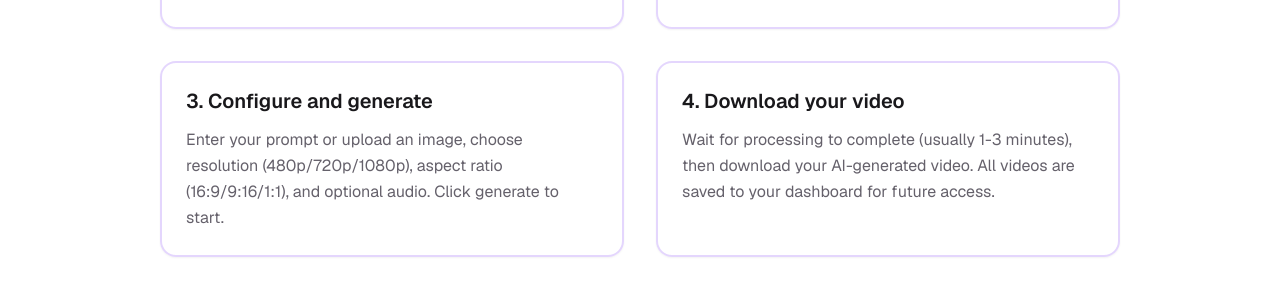
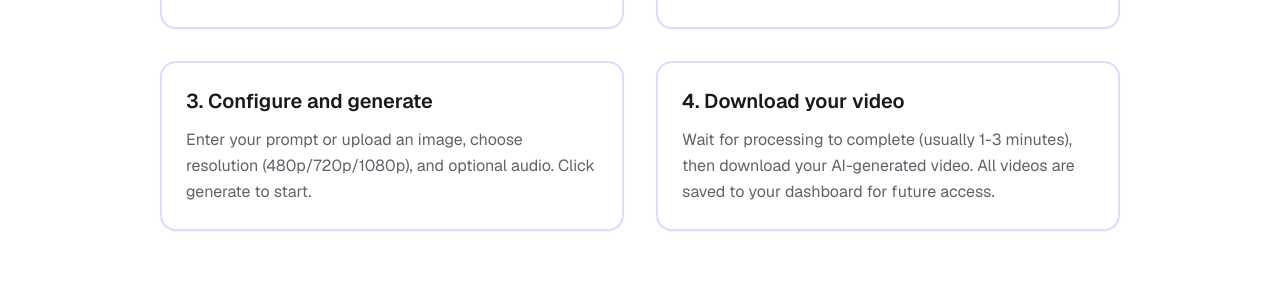
Before and after one commit to META4722/wan-animate-ai-generator, a Next.js app: page / in a window 1280 px wide. Shown: the part 1946-2227 px from the top of the page. Built offline with nearby package versions, Linux system fonts and the light colour scheme; no server answers.

Commit message:
🔧 Remove aspect ratio mention from How to Use section
- Simplified step 3 description by removing aspect ratio options
- Keeps focus on core features: resolution and audio options

```diff
--- a/components/home/how-to-use.tsx
+++ b/components/home/how-to-use.tsx
@@ -13,7 +13,7 @@ export default function HowToUse() {
     {
       number: 3,
       title: "Configure and generate",
-      description: "Enter your prompt or upload an image, choose resolution (480p/720p/1080p), aspect ratio (16:9/9:16/1:1), and optional audio. Click generate to start."
+      description: "Enter your prompt or upload an image, choose resolution (480p/720p/1080p), and optional audio. Click generate to start."
     },
     {
       number: 4,
```
